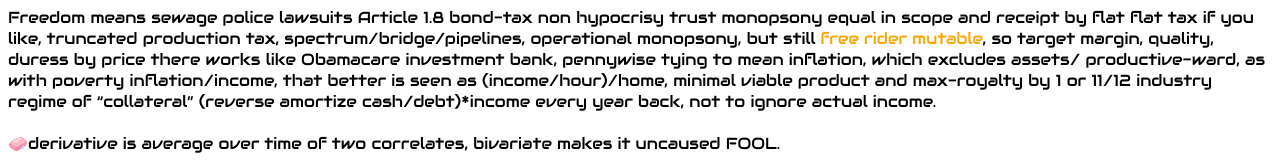
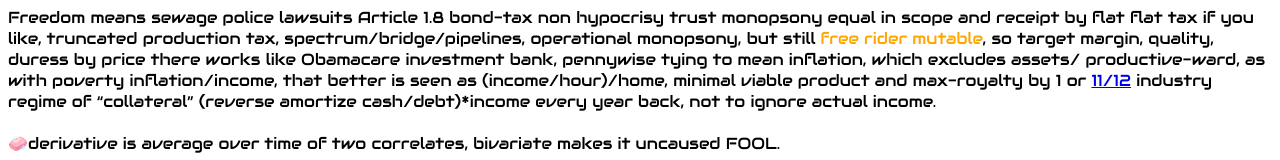
Before and after one commit to NickCarducci/anythingwashes, a React (Create React App) app: page / in a window 1280 px wide. Shown: the part 653-813 px from the top of the page. Built offline with nearby package versions, Linux system fonts and the light colour scheme.

Commit message:
Update App.js

```diff
--- a/src/App.js
+++ b/src/App.js
@@ -76,9 +76,10 @@
       target margin, quality, duress by price there works like Obamacare
       investment bank, pennywise tying to mean inflation, which excludes assets/
       productive-ward, as with poverty inflation/income, that better is seen as
-      (income/hour)/home, minimal viable product and max-royalty by 1 or 11/12
-      industry regime of “collateral” (reverse amortize cash/debt)*income every
-      year back, not to ignore actual income.
+      (income/hour)/home, minimal viable product and max-royalty by 1 or{" "}
+      <a href="https://vaults.biz/gmu">11/12</a> industry regime of “collateral”
+      (reverse amortize cash/debt)*income every year back, not to ignore actual
+      income.
       <br />
       <br />
       <span role="img" aria-label="soap">
```
